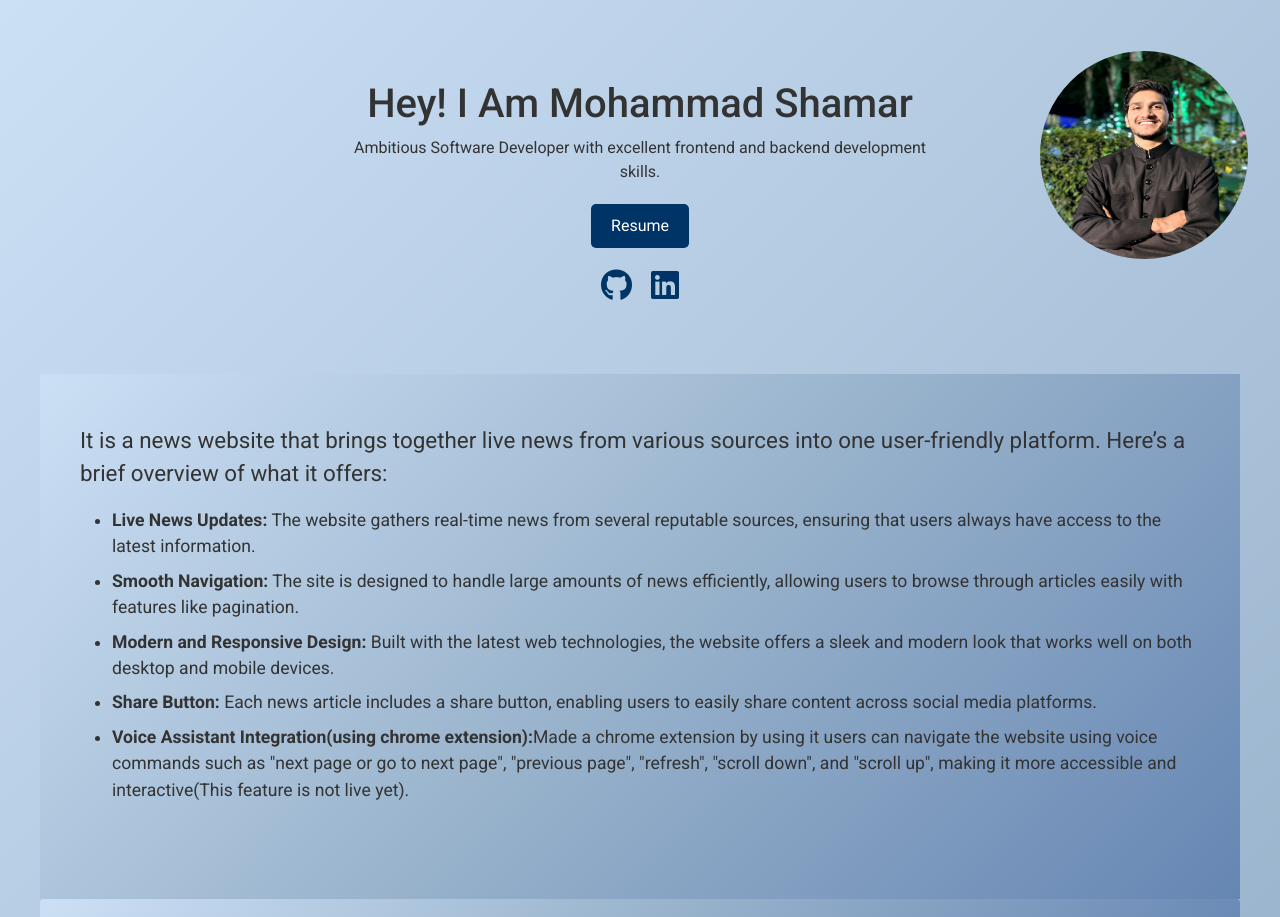
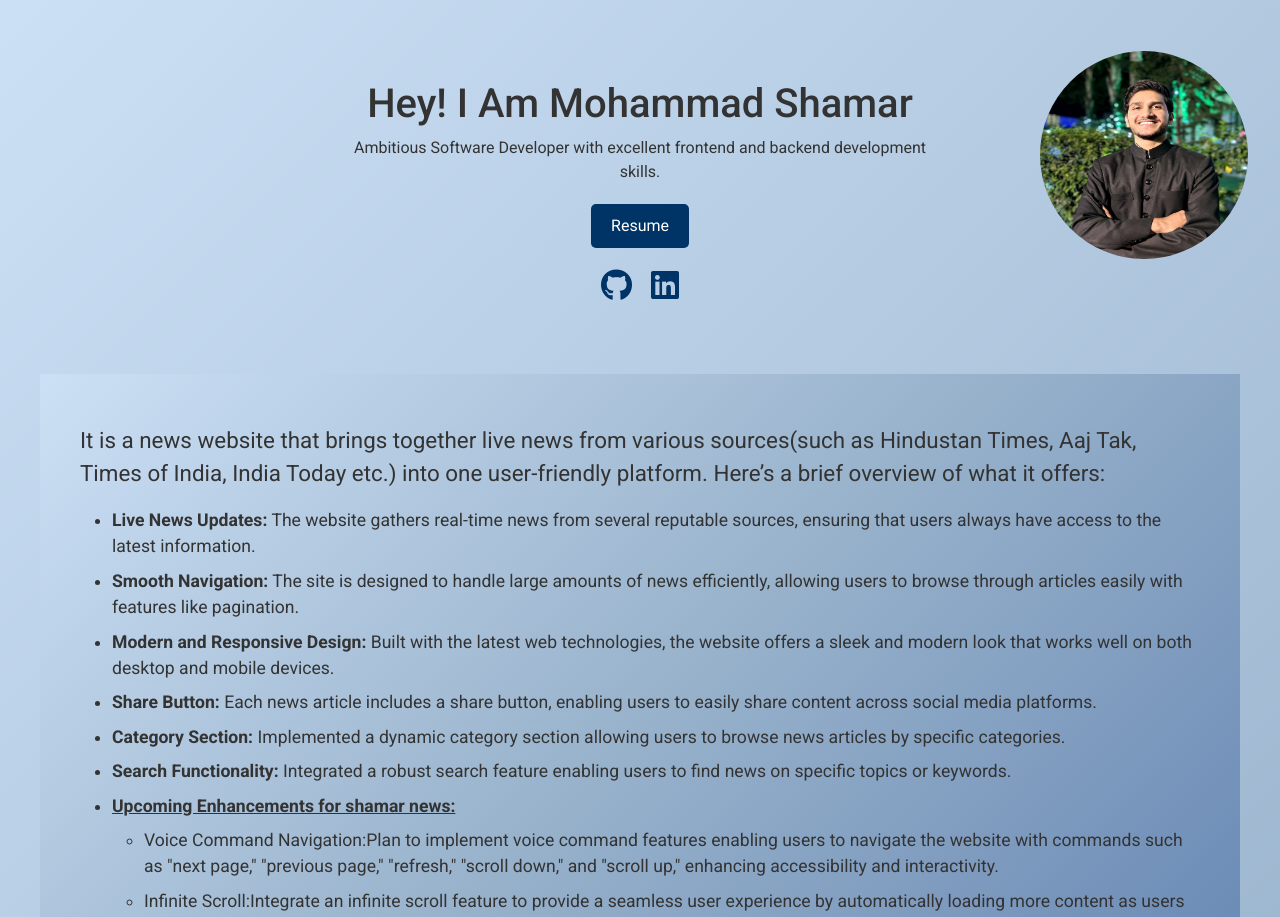
Before and after one commit to shamar0/shamar-news, a Next.js app: page / in a window 1280 px wide. Shown: the top 917 px of the page. Built offline with nearby package versions, Linux system fonts and the light colour scheme.

Commit message:
changes in api

```diff
--- a/src/app/_components/navbar.js
+++ b/src/app/_components/navbar.js
@@ -37,10 +37,7 @@ function Navbar() {
 
   return (
     <nav className="navbar" >
-    {/* <nav className="navbar" style={{ backgroundColor: "#ECEBEB" }}> */}
       <div className="navbar-content container-fluid p-0">
-        {/* <div className="navbar-left-div" > */}
-          {/* <div className="navbar-item navbar-left-div-item"> */}
           <div className="navbar-item ">
             <Link className="nav-logo" href="/news">
               <i className="fa-brands fa-slack nav-logo-img">
@@ -63,7 +60,6 @@ function Navbar() {
               </button>
             </form>
           </div>
-        {/* </div> */}
       </div>
     </nav>
   );
--- a/src/app/page.js
+++ b/src/app/page.js
@@ -5,7 +5,6 @@ import Image from 'next/image';
 export default function Home() {
   return (
     <main>
-      {/* Hero Section */}
       <section className="hero-section">
         <div className="hero-content">
           <h1>Hey! I Am Mohammad Shamar</h1>
@@ -28,14 +27,21 @@ export default function Home() {
 
         <div className="profile-section hero-section">
             <p className="paragraph-home">
-              It is a news website that brings together live news from various sources into one user-friendly platform. Here’s a brief overview of what it offers:
+              It is a news website that brings together live news from various sources(such as Hindustan Times, Aaj Tak, Times of India, India Today etc.) into one user-friendly platform. Here’s a brief overview of what it offers:
             </p>
         <ul className="list-home">
           <li><strong>Live News Updates:</strong> The website gathers real-time news from several reputable sources, ensuring that users always have access to the latest information.</li>
           <li><strong>Smooth Navigation:</strong> The site is designed to handle large amounts of news efficiently, allowing users to browse through articles easily with features like pagination.</li>
           <li><strong>Modern and Responsive Design:</strong> Built with the latest web technologies, the website offers a sleek and modern look that works well on both desktop and mobile devices.</li>
           <li><strong>Share Button:</strong>  Each news article includes a share button, enabling users to easily share content across social media platforms.</li>
-          <li><strong>Voice Assistant Integration(using chrome extension):</strong>Made a chrome extension by using it users can navigate the website using voice commands such as "next page or go to next page", "previous page", "refresh", "scroll down", and "scroll up", making it more accessible and interactive(This feature is not live yet).</li>
+          <li><strong>Category Section:</strong>  Implemented a dynamic category section allowing users to browse news articles by specific categories.</li>
+          <li><strong>Search Functionality:</strong>  Integrated a robust search feature enabling users to find news on specific topics or keywords.</li>
+          <li style={{textDecoration:"underline"}}><strong>Upcoming Enhancements for shamar news:</strong></li>
+          <ul>
+          <li>Voice Command Navigation:Plan to implement voice command features enabling users to navigate the website with commands such as "next page," "previous page," "refresh," "scroll down," and "scroll up," enhancing accessibility and interactivity.</li>
+          <li>Infinite Scroll:Integrate an infinite scroll feature to provide a seamless user experience by automatically loading more content as users reach the end of the page.</li>
+          </ul>
+
         </ul>
 
         </div>
```
